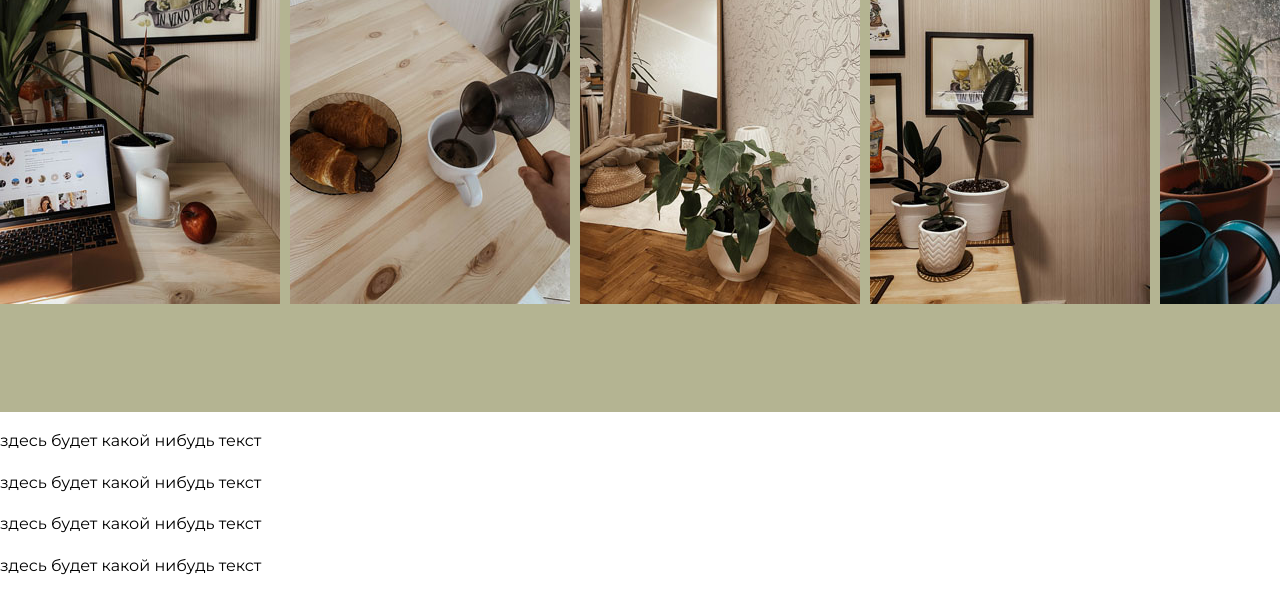
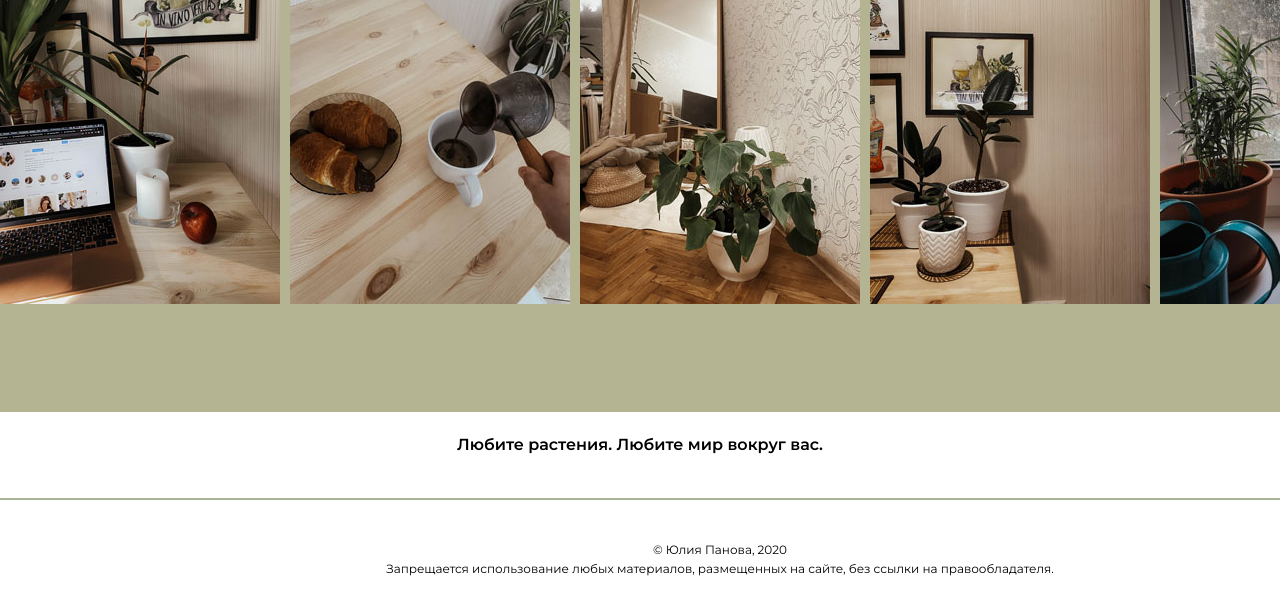
Before and after one commit to jullmi/plants-progect, a plain HTML site: page connection.html in a window 1280 px wide. Shown: the part 861-1456 px from the top of the page. Drawn offline with Linux system fonts and the light colour scheme.

```diff
--- a/connection.html
+++ b/connection.html
@@ -86,19 +86,9 @@
 
 
 <section>
-    <div class="connection_text">
-        <p>
-            здесь будет какой нибудь текст
-        </p>
-        <p>
-            здесь будет какой нибудь текст
-        </p>
-        <p>
-            здесь будет какой нибудь текст
-        </p>
-        <p>
-            здесь будет какой нибудь текст
-        </p>
+    <div>
+        <p class="connection_text">Любите растения. Любите мир вокруг вас.</p>
+
     </div>
 
 </section>
--- a/style.css
+++ b/style.css
@@ -769,7 +769,9 @@ h1,h2,h3,h4,h5,h6 {
 
 
 .connection_text {
-    background-color: white;
+    text-align: center;
+    margin: 20px auto;
+    font-weight: bold;
 }
 
 
```
Also changed, not shown: 2 other files.
